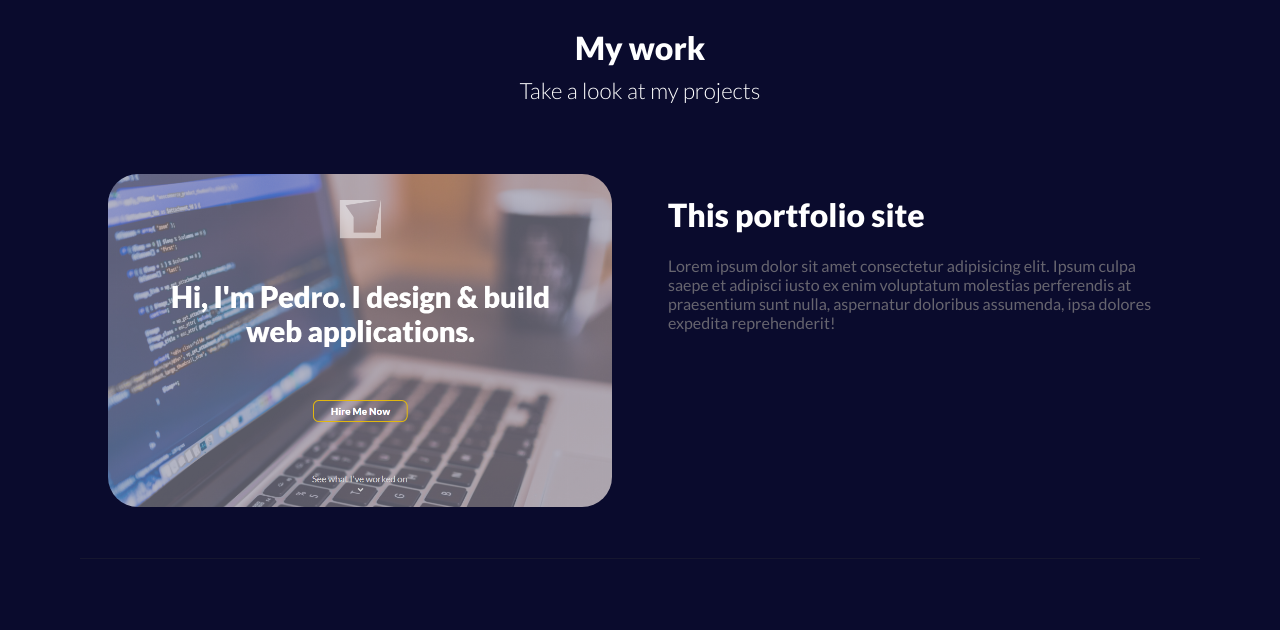
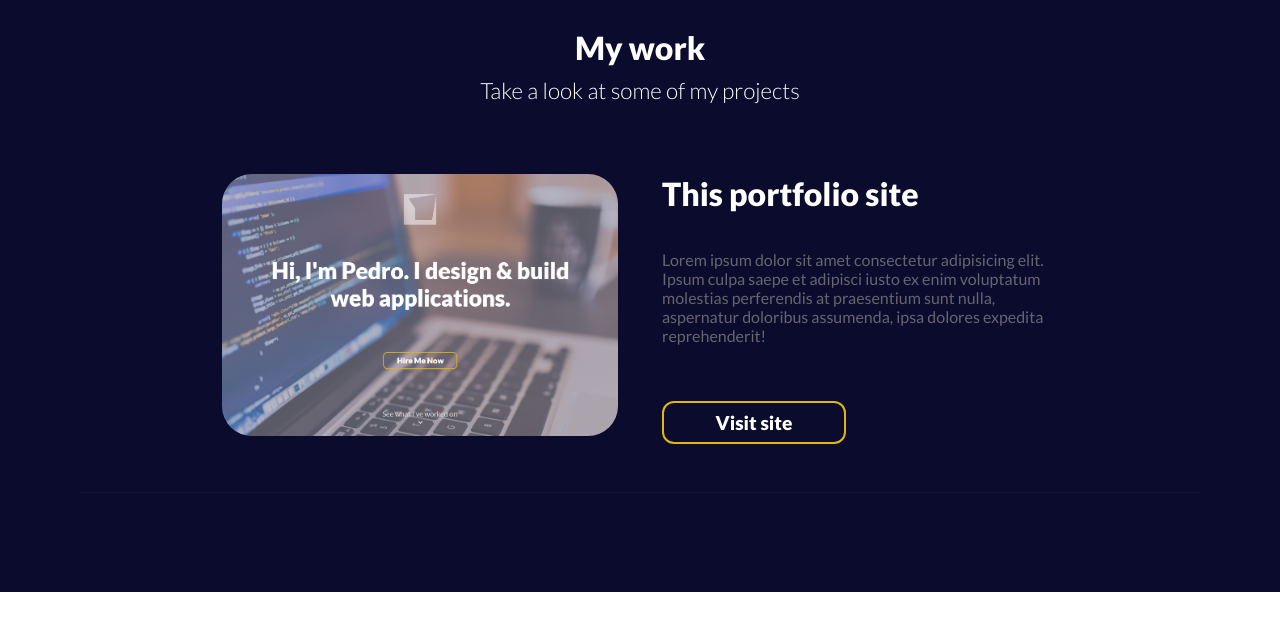
Before and after one commit to pprg1996/Portfolio, a plain HTML site: page index.html in a window 1280 px wide. Shown: the part 822-1452 px from the top of the page. After the commit the page ends 1414 px from the top, so only its background shows below. Drawn offline with nearby package versions, Linux system fonts and the light colour scheme.

Commit message:
Added "Visit site" button to projects

```diff
--- a/index.html
+++ b/index.html
@@ -33,7 +33,7 @@
 
     <div class="projectsDiv">
         <h1 class="myWork">My work</h1>
-        <p class="takeALook">Take a look at my projects</p>
+        <p class="takeALook">Take a look at some of my projects</p>
 
         <div class="project">
             <div class="projectImgDiv">
@@ -45,6 +45,7 @@
                     molestias perferendis at praesentium sunt nulla, aspernatur doloribus assumenda, ipsa dolores expedita
                     reprehenderit!
                 </p>
+                <a href="#" class="hire visit">Visit site</a>
             </div>
         </div>
 
--- a/style.css
+++ b/style.css
@@ -95,7 +95,7 @@ body {
 }
 
 .project {
-    max-width: 70rem;
+    max-width: 55rem;
     display: flex;
     justify-content: space-around;
 }
@@ -112,10 +112,20 @@ body {
 .projectTitleAndDescription {
     color: white;
     width: 45%;
+    display: flex;
+    flex-direction: column;
+}
+
+.projectTitle {
+    margin-top: 0;
 }
 
 .projectDescription {
     color: #67656f;
+}
+
+.visit {
+    margin-top: 40px;
 }
 
 hr {
```
